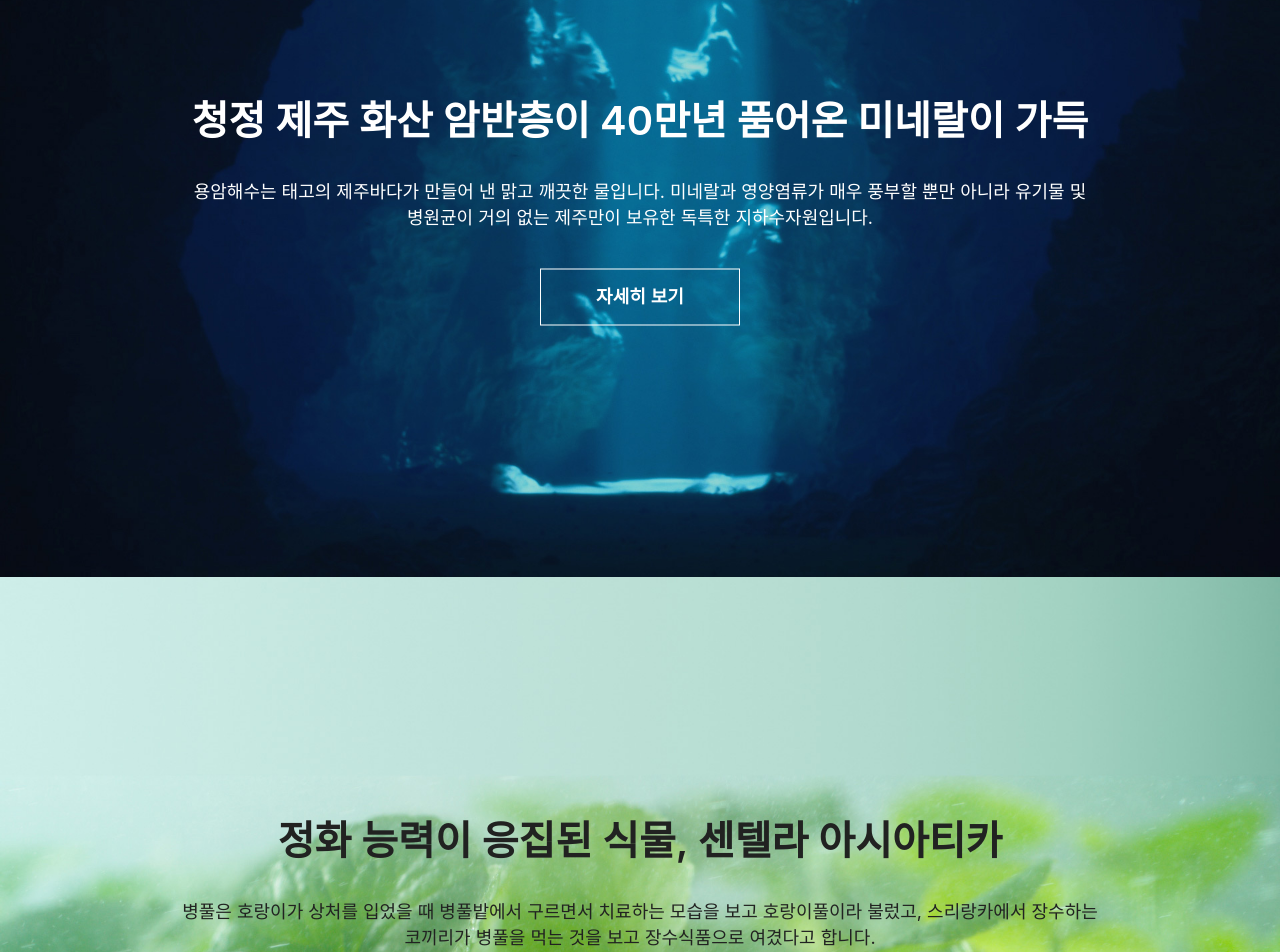
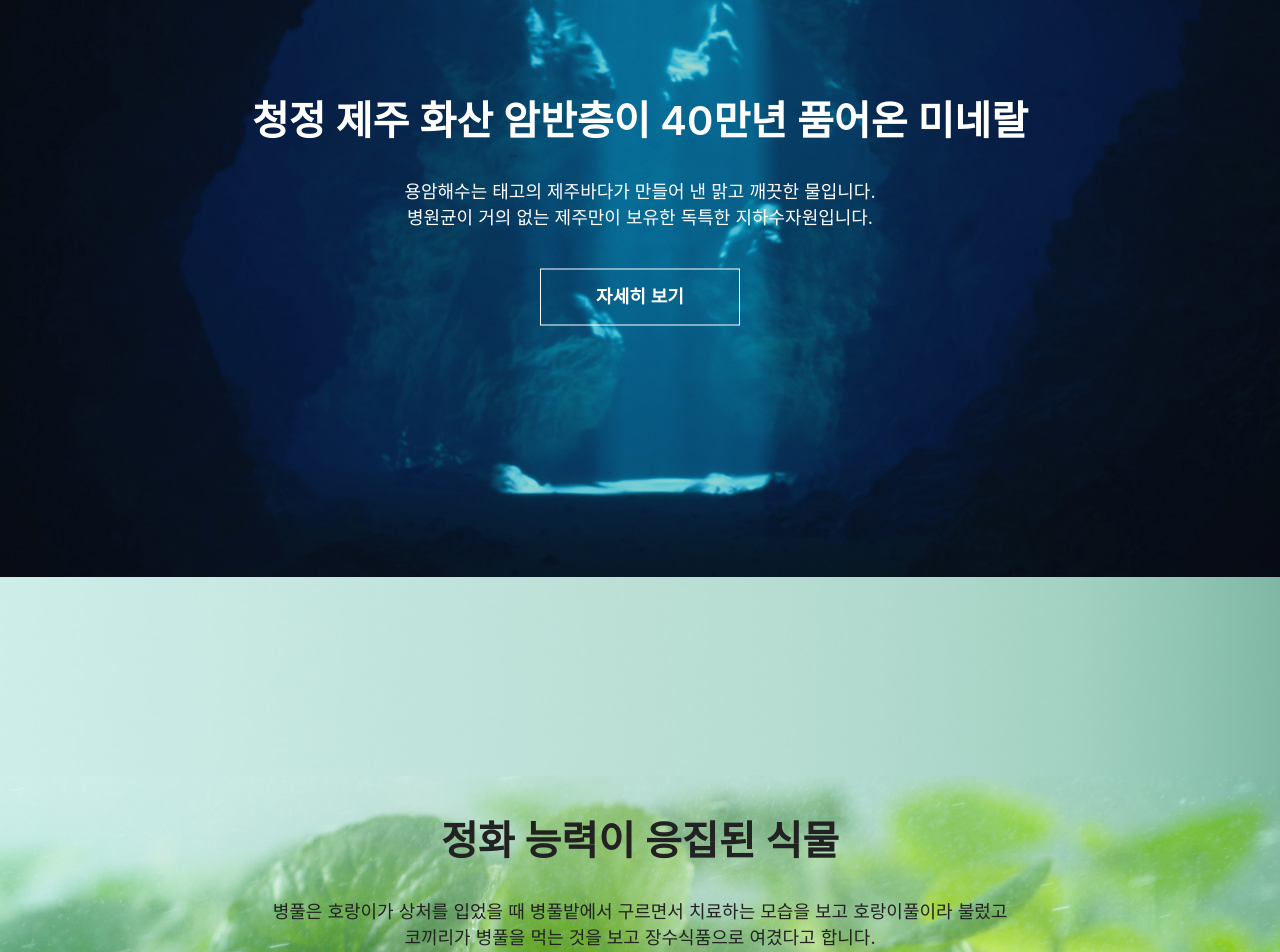
Before and after one commit to HCJIN/RIMAN_PAGE, a React (Create React App) app: page / in a window 1280 px wide. Shown: the part 3104-4056 px from the top of the page. Built offline with nearby package versions, Linux system fonts and the light colour scheme.

Commit message:
CSS_Chagne

```diff
--- a/src/component/Banner.js
+++ b/src/component/Banner.js
@@ -9,10 +9,10 @@ const Banner = () => {
       <img src={Top_Banner_Img}/>
       <div className='Top_Banner_Txt'>
         <h1 className='Top_Banner_Box_Top_Txt'>
-          청정 제주 화산 암반층이 40만년 품어온 미네랄이 가득
+          청정 제주 화산 암반층이 40만년 품어온 미네랄
         </h1>
         <div className='Top_Banner_Box_Mid_Txt'>
-          용암해수는 태고의 제주바다가 만들어 낸 맑고 깨끗한 물입니다. 미네랄과 영양염류가 매우 풍부할 뿐만 아니라 유기물 및
+          용암해수는 태고의 제주바다가 만들어 낸 맑고 깨끗한 물입니다.
           <br/> 병원균이 거의 없는 제주만이 보유한 독특한 지하수자원입니다.
         </div>
         <button className="Top_Banner_Box_Btn">자세히 보기</button>
@@ -22,10 +22,10 @@ const Banner = () => {
       <img src={Bottom_Banner_Img}/>
       <div className='Bottom_Banner_Txt'>
         <h1 className='Bottom_Banner_Box_Top_Txt'>
-          정화 능력이 응집된 식물, 센텔라 아시아티카
+          정화 능력이 응집된 식물
         </h1>
         <div className='Bottom_Banner_Box_Mid_Txt'>
-          병풀은 호랑이가 상처를 입었을 때 병풀밭에서 구르면서 치료하는 모습을 보고 호랑이풀이라 불렀고, 스리랑카에서 장수하는
+          병풀은 호랑이가 상처를 입었을 때 병풀밭에서 구르면서 치료하는 모습을 보고 호랑이풀이라 불렀고
           <br/> 코끼리가 병풀을 먹는 것을 보고 장수식품으로 여겼다고 합니다.
         </div>
         <button className="Bottom_Banner_Box_Btn">자세히 보기</button>
```
Also changed, not shown: src/image/back.png, src/image/next.png.
